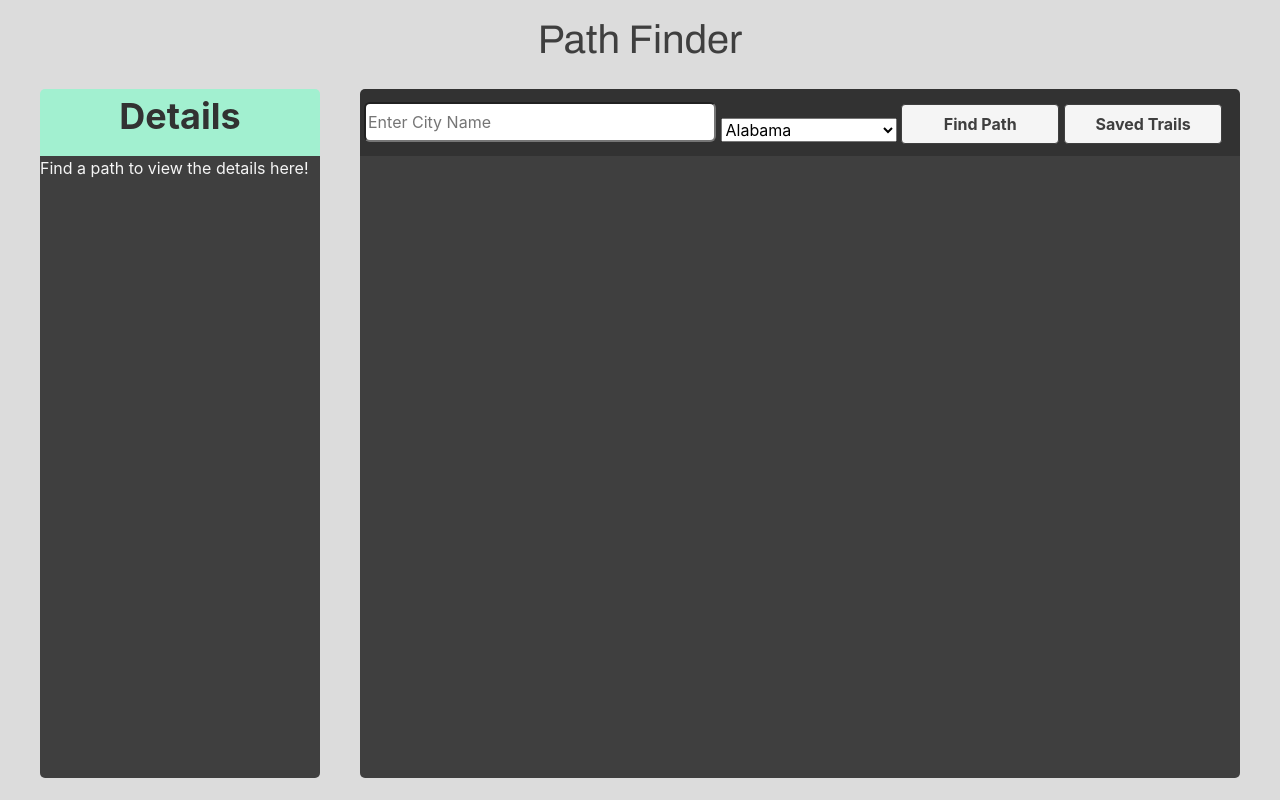
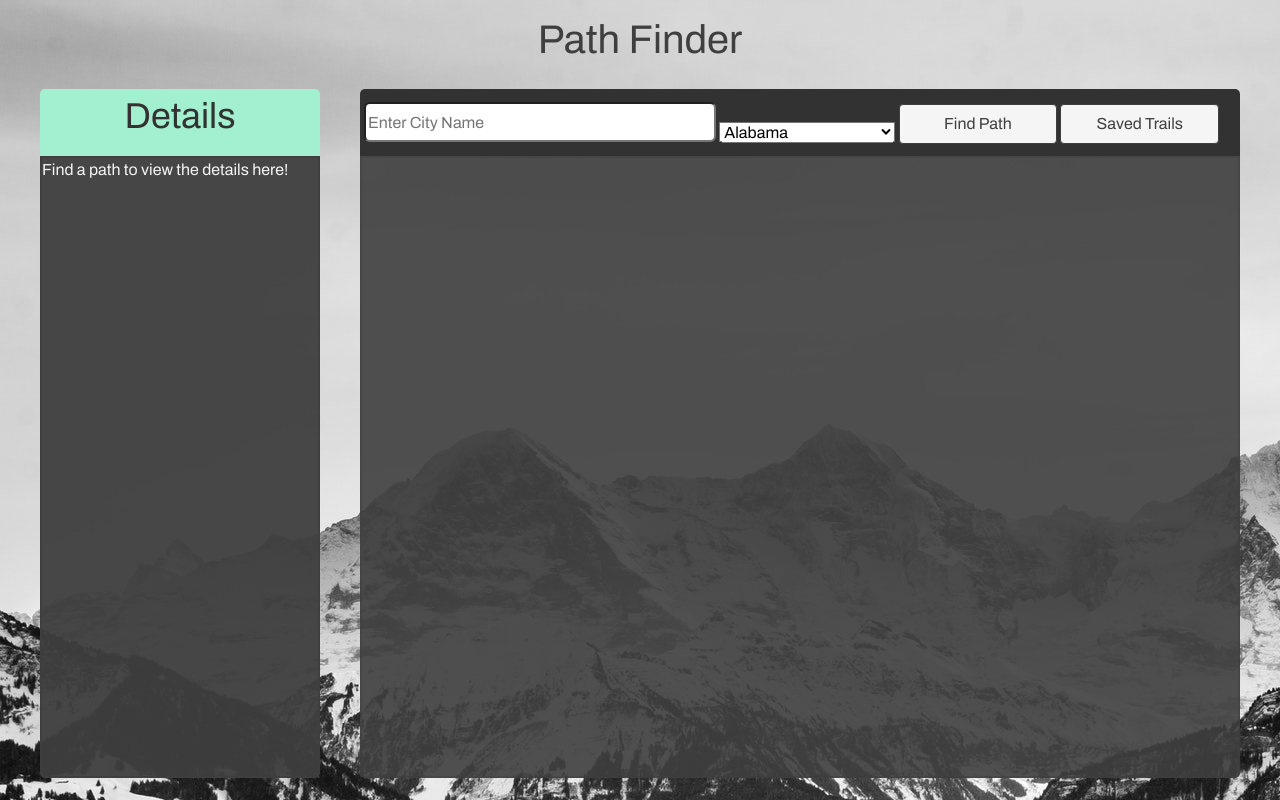
Before and after one commit to OrionRiitters/path_finder, a Flask app: page / in a window 1280 px wide. Run offline with Flask 2, Linux system fonts and the light colour scheme; some libraries are stand-ins or nearby versions.

Commit message:
More styling in css. Added background image as well.

```diff
--- a/static/css/style.css
+++ b/static/css/style.css
@@ -5,7 +5,8 @@
  */
 
 #app {
-    background-color: #dcdcdc;
+    //background-color: #dcdcdc;
+    font-family: 'Archivo', sans-serif;
 }
 
 .grid-container {
@@ -14,14 +15,14 @@
     grid-template-rows: repeat(36, 1fr);
     height: 100vh;
     width: 100vw;
-    background-color: #f4f3f3;
+    //background-color: #f4f3f3;
 }
 
 #app-header {
     text-align: center;
     grid-row: 1 / 5;
     grid-column: 2 / 32;
-    background-color: #dcdcdc;
+    //background-color: #dcdcdc;
     color: #3f3f3f;
     font-family: 'Archivo', sans-serif;
     font-weight: 'bold';
@@ -61,7 +62,6 @@
     color: #323232;
     vertical-align: center;
     text-align: center;
-    font-weight: bold;
     font-size: 36px;
     border-radius: 5px 5px 0px 0px;
 }
@@ -69,20 +69,24 @@
 #left-box {
     grid-row: 8 / 36;
     grid-column: 2 / 9;
-    background-color: #3f3f3f;
+    background-color: rgba(63, 63, 63, 0.95);
     color: #f5f5f5;
     overflow: auto;
     border-radius: 0px 0px 5px 5px;
+    font-family: 'Archivo', sans-serif;
+    border: 2px solid rgba(63, 63, 63, 0.95);
 }
 
 #right-box {
     grid-row: 8 / 36;
     grid-column: 10 / 32;
-    background-color: #3f3f3f;
+    background-color: rgba(63, 63, 63, 0.95);
     color: white;
     overflow: auto;
     color: #f5f5f5;
     border-radius: 0px 0px 5px 5px;
+    opacity: 95%;
+    border: 2px solid rgba(63, 63, 63, 0.95);
 }
 
 #bucket-list {
@@ -143,7 +147,8 @@
     width: 80%;
 }
 .btn-left {
-    width: 60%;
+    width: 100%;
+
 }
 
 .btn-primary {
@@ -160,3 +165,18 @@
 .btn {
     font-weight: bold;
 }
+
+.trail-attr {
+    padding-right: 8px;
+    padding-left: 8px;
+    padding-bottom: 6px;
+    padding-top: 6px;
+    border-bottom: 1px solid #262626;
+    margin: 0px;
+    box-shadow: 0px 1px 32px 4px rgba(63, 63, 63, 0.95) inset;
+
+}
+
+td {
+    padding: 8px;
+}
--- a/templates/base.html
+++ b/templates/base.html
@@ -18,7 +18,7 @@
         {% endblock %}
     </head>
 
-    <body>
+    <body background="{{url_for('static', filename='assets/images/adventure-alpine-background-355747.jpg')}}">
 
         {% block body %}
         <div id="app" class="grid-container app-container">
```
Also changed, not shown: cache.sqlite (deleted), static/assets/images/adventure-alpine-background-355747.jpg (added), 1 other file.
